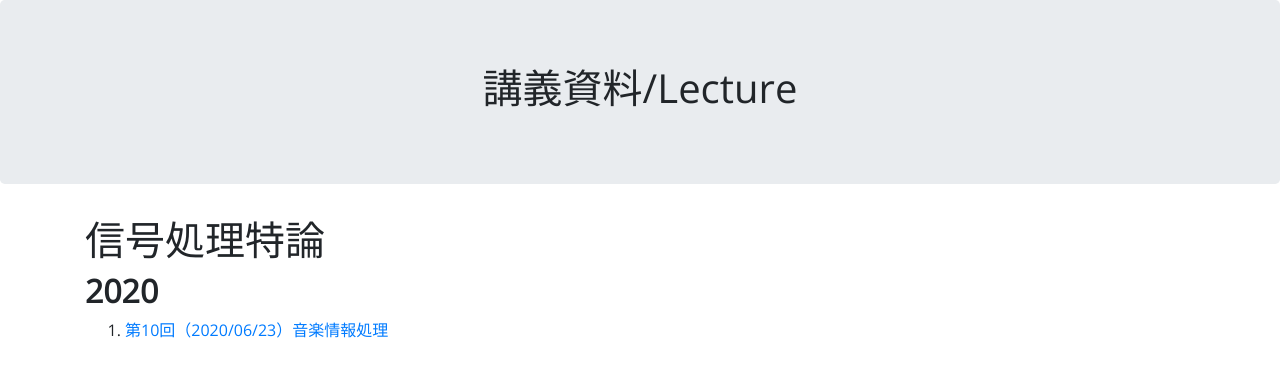
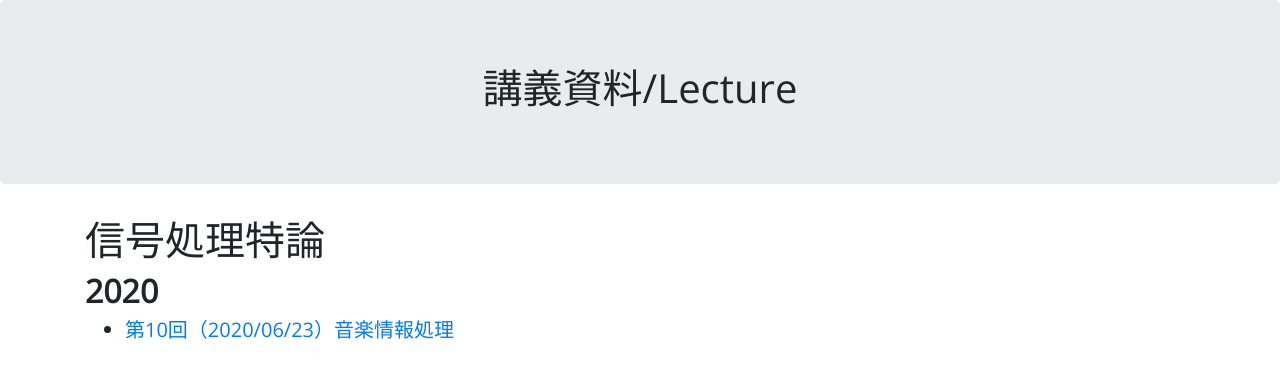
Before and after one commit to TomohikoNakamura/Tomohiko-Nakamura, a plain HTML site: page docs/lecture.html in a window 1280 px wide. Drawn offline with nearby package versions, Linux system fonts and the light colour scheme.

Commit message:
[modify] fontsize

```diff
--- a/docs/lecture.html
+++ b/docs/lecture.html
@@ -34,9 +34,9 @@
     <div class="container">
         <h1>信号処理特論</h1>
         <h2>2020</h2>
-        <ol>
-            <li><a href="https://drive.google.com/file/d/1nLZC3HIBanips9HXQC3QWC0mCyYv49qN/view?usp=sharing">第10回（2020/06/23）音楽情報処理</a></li>
-        </ol>
+        <ul>
+            <li class="h5"><a href="https://drive.google.com/file/d/1nLZC3HIBanips9HXQC3QWC0mCyYv49qN/view?usp=sharing">第10回（2020/06/23）音楽情報処理</a></li>
+        </ul>
     </div>
 </body>
 
```
